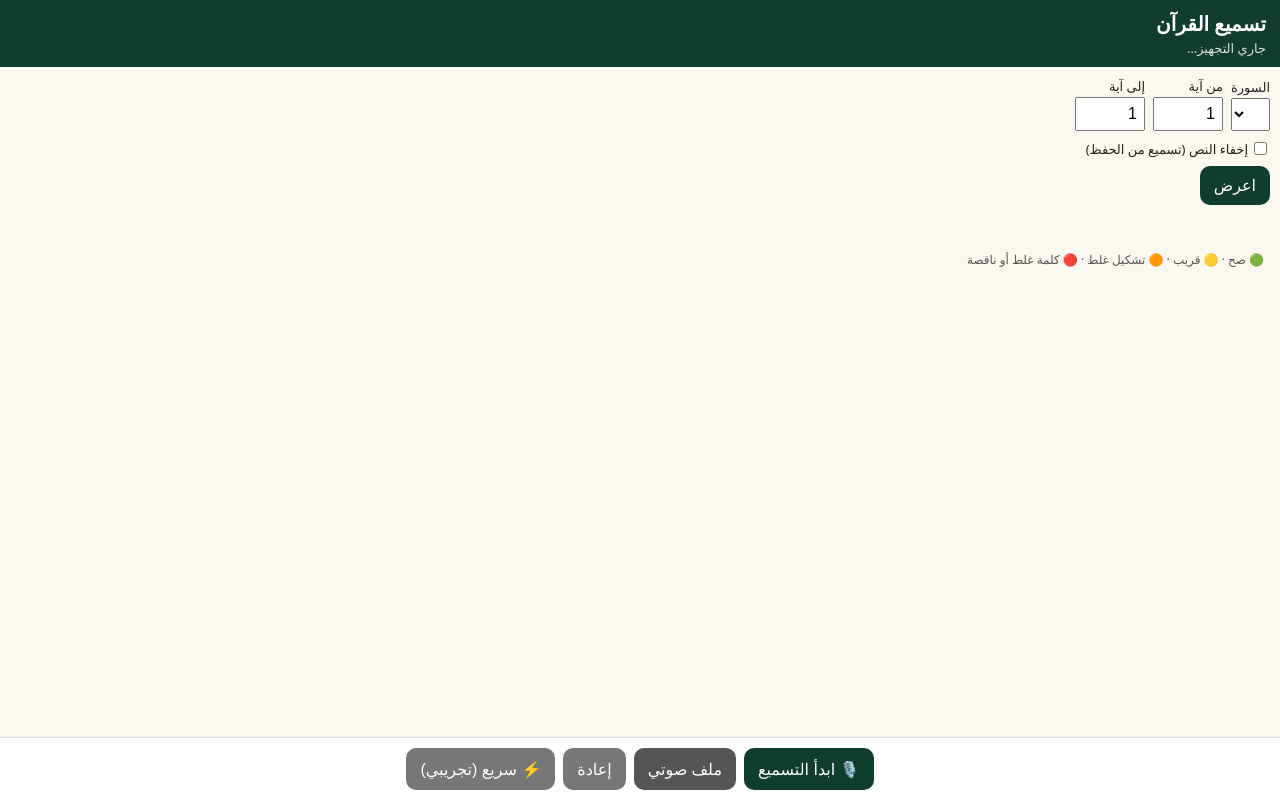
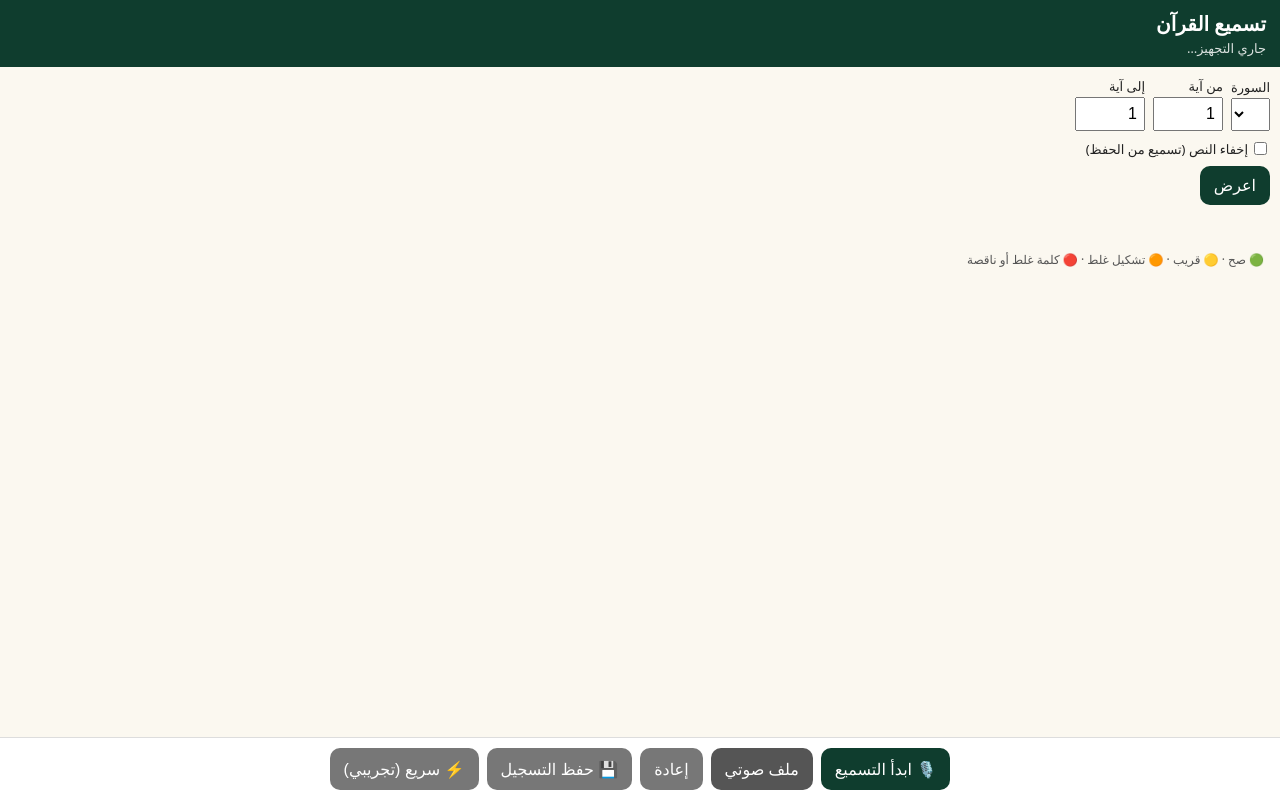
Before and after one commit to gehadelshamy-source/tasme3, a plain HTML site: page index.html in a window 1280 px wide. Drawn offline with Linux system fonts and the light colour scheme.

Commit message:
Update index.html

```diff
--- a/index.html
+++ b/index.html
@@ -25,6 +25,7 @@
   <button id="rec">🎙️ ابدأ التسميع</button>
   <label class="file">ملف صوتي <input id="file" type="file" accept="audio/*" hidden></label>
   <button id="reset" class="sec">إعادة</button>
+  <button id="save" class="sec">💾 حفظ التسجيل</button>
   <button id="fast" class="sec">⚡ سريع (تجريبي)</button>
 </footer>
 <div id="detail" hidden></div>
```
